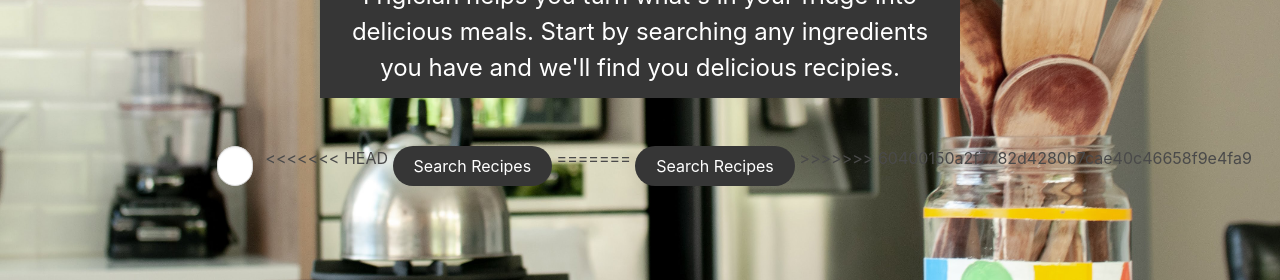
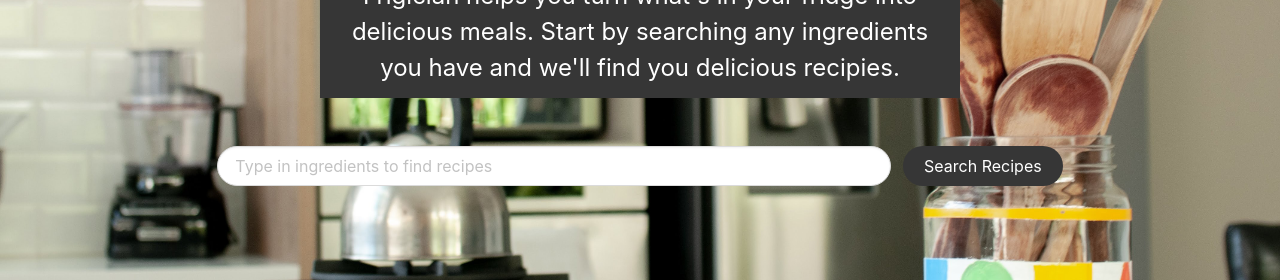
Before and after one commit to Darigay/Fridgician, a plain HTML site: page index.html in a window 1280 px wide. Shown: the part 190-470 px from the top of the page. Drawn offline with nearby package versions, Linux system fonts and the light colour scheme.

Commit message:
getting in line

```diff
--- a/index.html
+++ b/index.html
@@ -4,6 +4,7 @@
   <meta charset="utf-8">
   <meta name="viewport" content="width=device-width, initial-scale=1">
   <title>Fridgician</title>
+  <link rel="shortcut icon" href="#">
   <link rel="stylesheet" href="assets/css/style.css">
   <link rel="stylesheet" href="https://cdnjs.cloudflare.com/ajax/libs/font-awesome/6.0.0-beta3/css/all.min.css">
   <link rel="stylesheet" href="https://cdn.jsdelivr.net/npm/bulma@0.9.3/css/bulma.min.css">
@@ -53,11 +54,7 @@
         </p>
         <p class="control">
           <!-- Search Btn -->
-<<<<<<< HEAD
           <a class="button is-dark is-rounded " id="search-btn" >Search Recipes</a>
-=======
-          <button class="button is-dark is-rounded ">Search Recipes</button>
->>>>>>> 60400150a2f7782d4280b7cae40c46658f9e4fa9
         </p>
       </div>
     </div>
@@ -65,7 +62,6 @@
   </div>
 
 </header>
-<<<<<<< HEAD
 
 <!-- Search Results -->
 <!--Divya Part Start-->
@@ -143,9 +139,6 @@
 </section>
 <!--Divya Part End-->
 
-=======
-<!-- Recipes populate here -->
->>>>>>> 60400150a2f7782d4280b7cae40c46658f9e4fa9
 <Section class="section  py-3">
   <!-- Section Title -->
   <h1 class="is-size-1 has-text-black is-flex is-justify-content-center is-align-content-flex-start mb-3 is-hidden-touch">Most Popular Recipes</h1>
```
